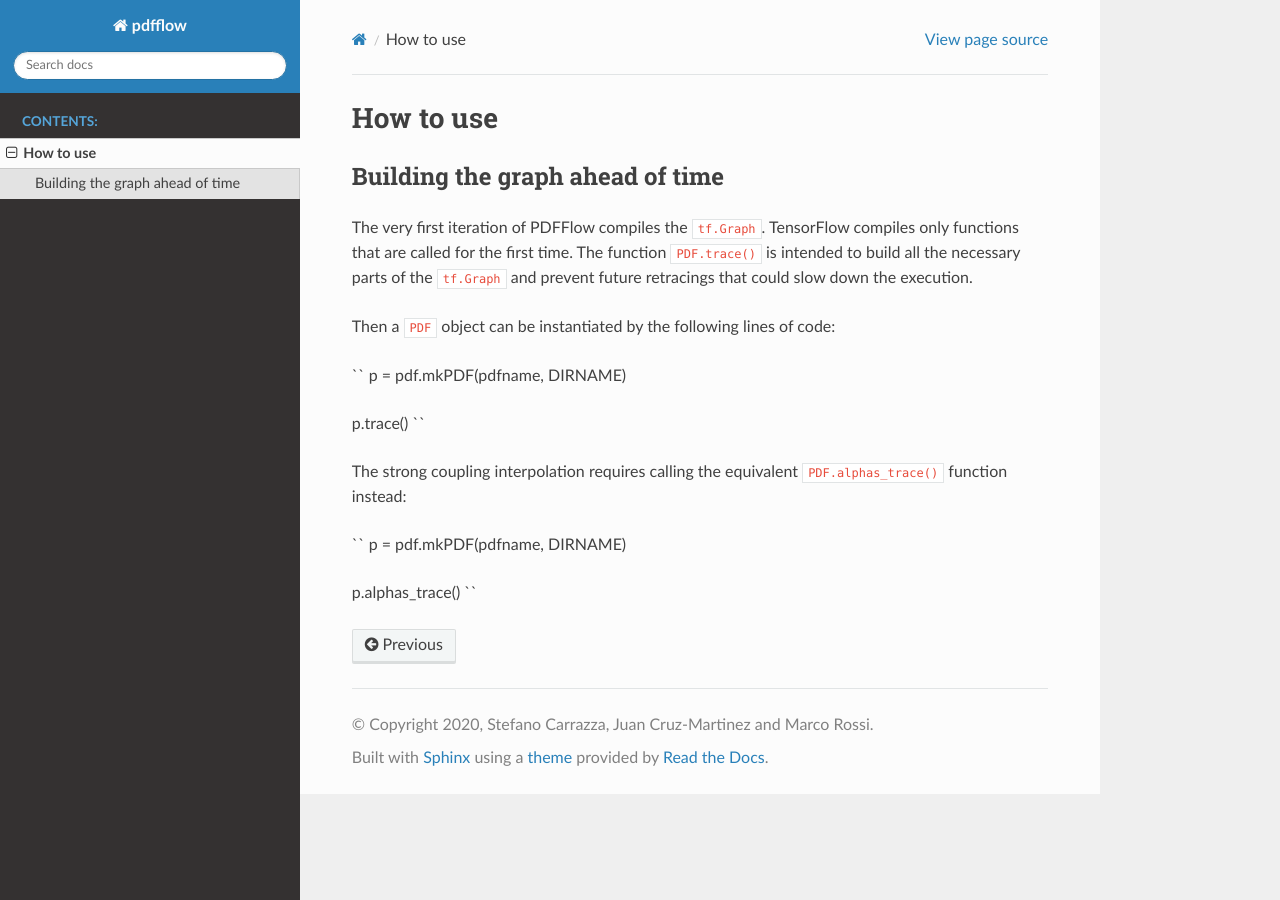
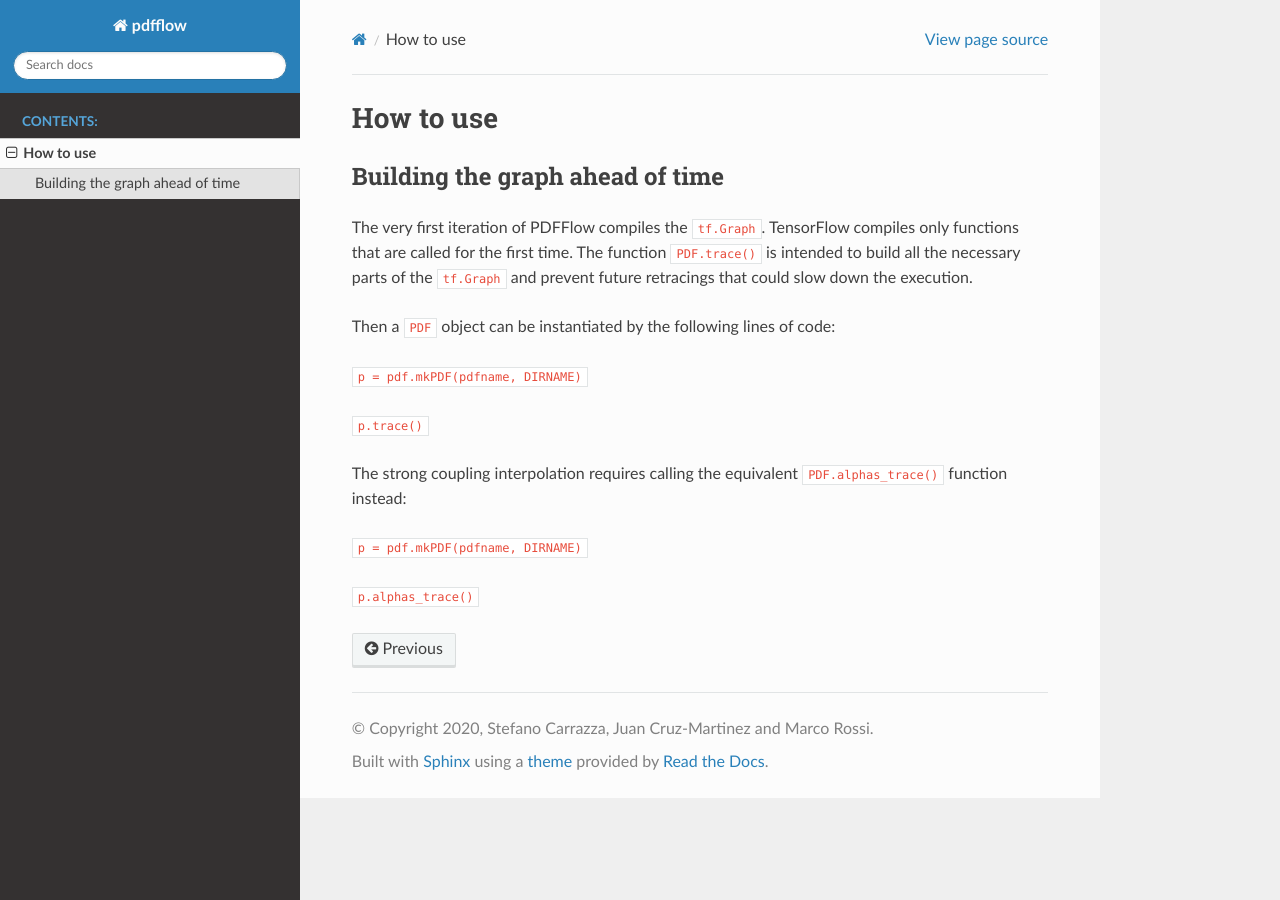
Before and after one commit to N3PDF/pdfflow, a Sphinx documentation site: the page built from doc/source/how_to.rst, in a window 1280 px wide. Built offline with Sphinx 7.4.7 and the Read the Docs theme 2.0.0, drawn with Linux system fonts in a browser that asks for light colours; pages that are not in the unit, such as notebooks, are missing from menus.

Commit message:
Update how_to.rst

```diff
--- a/doc/source/how_to.rst
+++ b/doc/source/how_to.rst
@@ -11,17 +11,14 @@ The very first iteration of PDFFlow compiles the ``tf.Graph``. TensorFlow compil
 
 Then a ``PDF`` object can be instantiated by the following lines of code:
 
-``
-p = pdf.mkPDF(pdfname, DIRNAME)
+``p = pdf.mkPDF(pdfname, DIRNAME)``
 
-p.trace()
-``
+``p.trace()``
+
 
 
 The strong coupling interpolation requires calling the equivalent ``PDF.alphas_trace()`` function instead:
 
-``
-p = pdf.mkPDF(pdfname, DIRNAME)
+``p = pdf.mkPDF(pdfname, DIRNAME)``
 
-p.alphas_trace()
-``
+``p.alphas_trace()``
```
